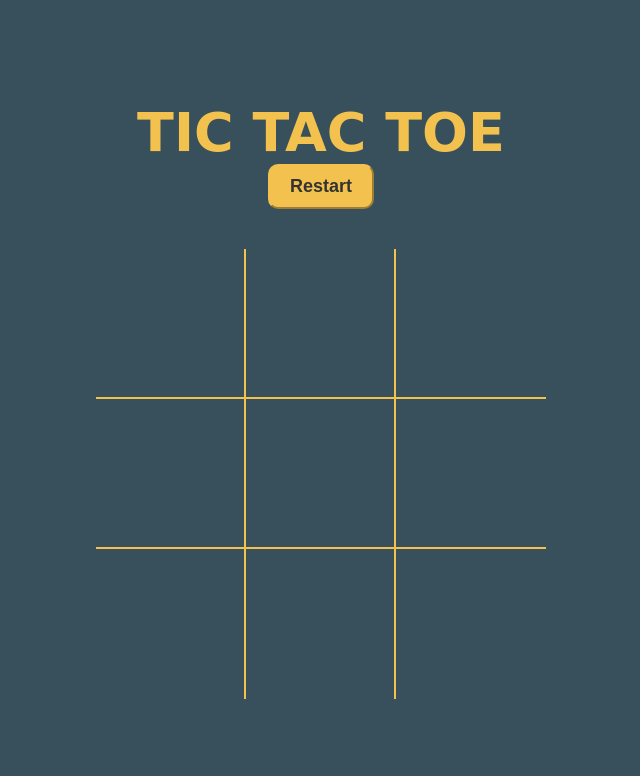
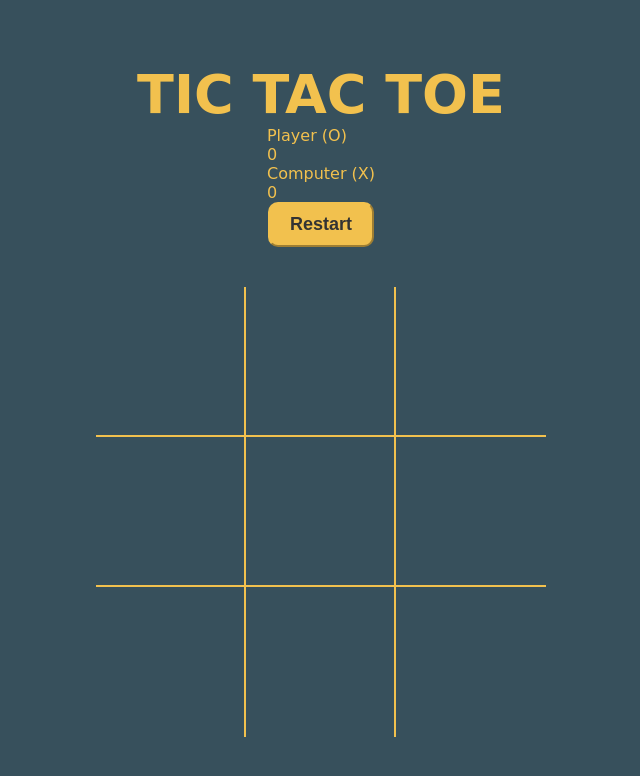
Before and after one commit to auliaRahman92/Tic-tac-toe, a plain HTML site: page index.html in a window 1280 px wide. Shown: the whole page, without its empty margins (319-959 px from the left). Drawn offline with Linux system fonts and the light colour scheme; a web font is replaced by a local one.

Commit message:
index.html

```diff
--- a/index.html
+++ b/index.html
@@ -5,8 +5,9 @@
     <meta name="viewport" content="width=device-width, initial-scale=1.0">
     <title>Tic Tac Toe</title>
     <link rel="stylesheet" href="style.css">
+
     <!-- favicons -->
-    <link rel="shortcut icon" href="logo.png" type="image/x-icon">
+     <link rel="shortcut icon" href="logo.png" type="image/x-icon">
 
     <!-- google font -->
     <link rel="preconnect" href="https://fonts.googleapis.com">
@@ -17,6 +18,16 @@
 
     <div class="container">
         <h1 id="playerText">Tic Tac Toe</h1>
+        <div class="scoreboard">
+            <div class="score-container">
+                <div class="player">Player (O)</div>
+                <div class="score" id="playerScore">0</div>
+            </div>
+            <div class="score-container">
+                <div class="player">Computer (X)</div>
+                <div class="score" id="computerScore">0</div>
+            </div>
+        </div>
         <button id="restartBtn">Restart</button>
 
         <div id="gameboard">
```
